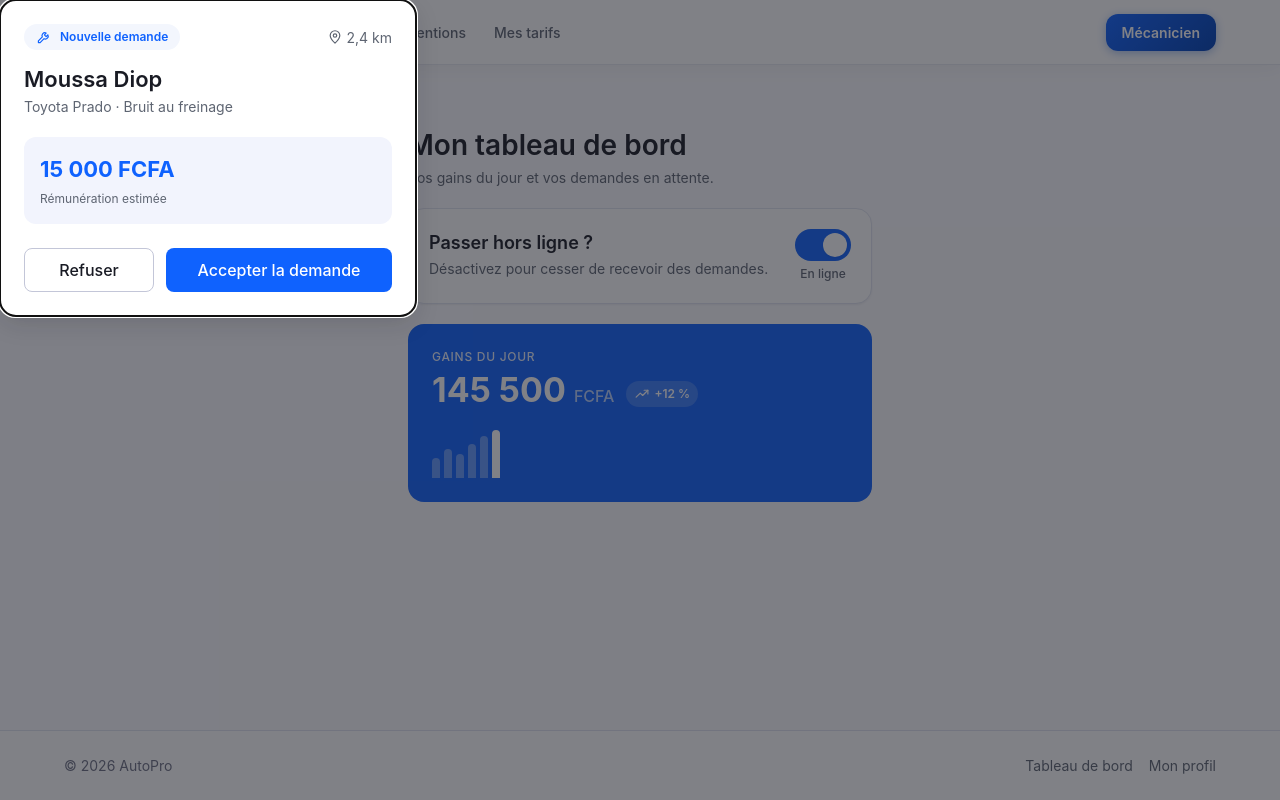
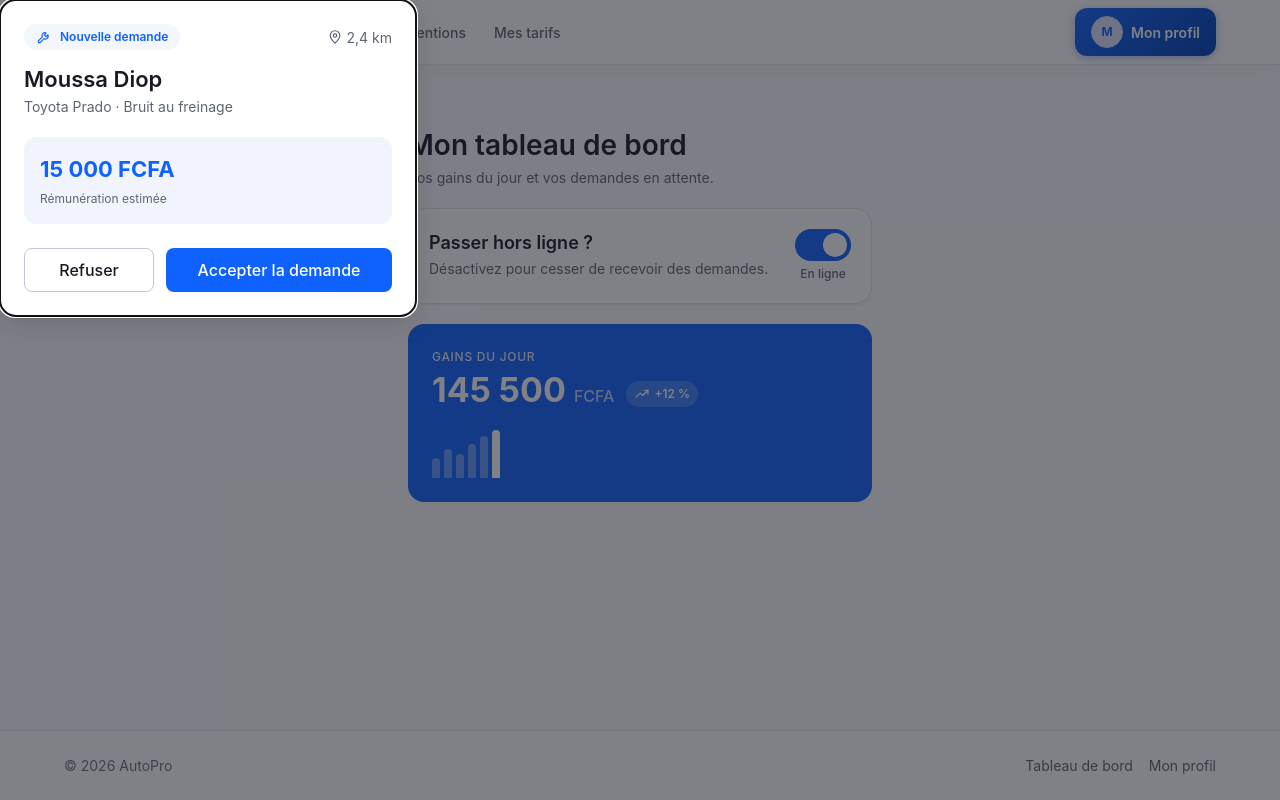
Before and after one commit to Ideas-into-Code/AutoPro_Frontend, an Angular app in the folder Frontend/: page /mecanicien in a window 1280 px wide. Built offline with nearby package versions, Linux system fonts and the light colour scheme.

Commit message:
#16 Dashboard Mecanicien - identite du mecanicien dans la barre

```diff
--- a/Frontend/src/app/layouts/mechanic-shell/mechanic-shell.html
+++ b/Frontend/src/app/layouts/mechanic-shell/mechanic-shell.html
@@ -35,8 +35,11 @@
       Mes tarifs
     </a>
 
-    <!-- Identifie qui est connecté, plutôt qu'une mention générique. -->
-    <span actions class="ap-mecano-shell__user">{{ nomAffiche() }}</span>
+    <!-- Identifie qui est connecté, sans encombrer la barre d'un nom entier. -->
+    <a actions class="ap-mecano-shell__account" routerLink="/mecanicien/profil">
+      <app-avatar [name]="nomAffiche()" size="sm" />
+      <span class="ap-mecano-shell__account-label">Mon profil</span>
+    </a>
   </app-header>
 
   <router-outlet />
--- a/Frontend/src/app/layouts/mechanic-shell/mechanic-shell.scss
+++ b/Frontend/src/app/layouts/mechanic-shell/mechanic-shell.scss
@@ -1,3 +1,5 @@
+@use 'index' as ds;
+
 // La barre, le pied de page et les proportions viennent de `PageShell`,
 // `Header` et `Footer`, exactement comme dans la coquille client. Seuls les
 // repères propres à cet espace sont décrits ici.
@@ -31,8 +33,34 @@
   text-underline-offset: 0.35em;
 }
 
-.ap-mecano-shell__user {
+.ap-mecano-shell__account {
+  display: inline-flex;
+  gap: var(--ap-space-2);
+  align-items: center;
   color: var(--ap-text-secondary);
   font-weight: var(--ap-font-weight-medium);
   font-size: var(--ap-font-size-sm);
+  text-decoration: none;
+  border-radius: var(--ap-radius-full);
+
+  @include ds.focus-ring;
+
+  &:hover {
+    color: var(--ap-text-primary);
+  }
 }
+
+// Le libellé disparaît sur petit écran : la pastille suffit, et la barre reste
+// dégagée pour la marque et le menu.
+.ap-mecano-shell__account-label {
+  @include ds.visually-hidden;
+
+  @include ds.from(md) {
+    position: static;
+    width: auto;
+    height: auto;
+    margin: 0;
+    overflow: visible;
+    clip-path: none;
+  }
+}
```
Also changed, not shown: Frontend/src/app/layouts/mechanic-shell/mechanic-shell.ts (+11 -1 lines).
